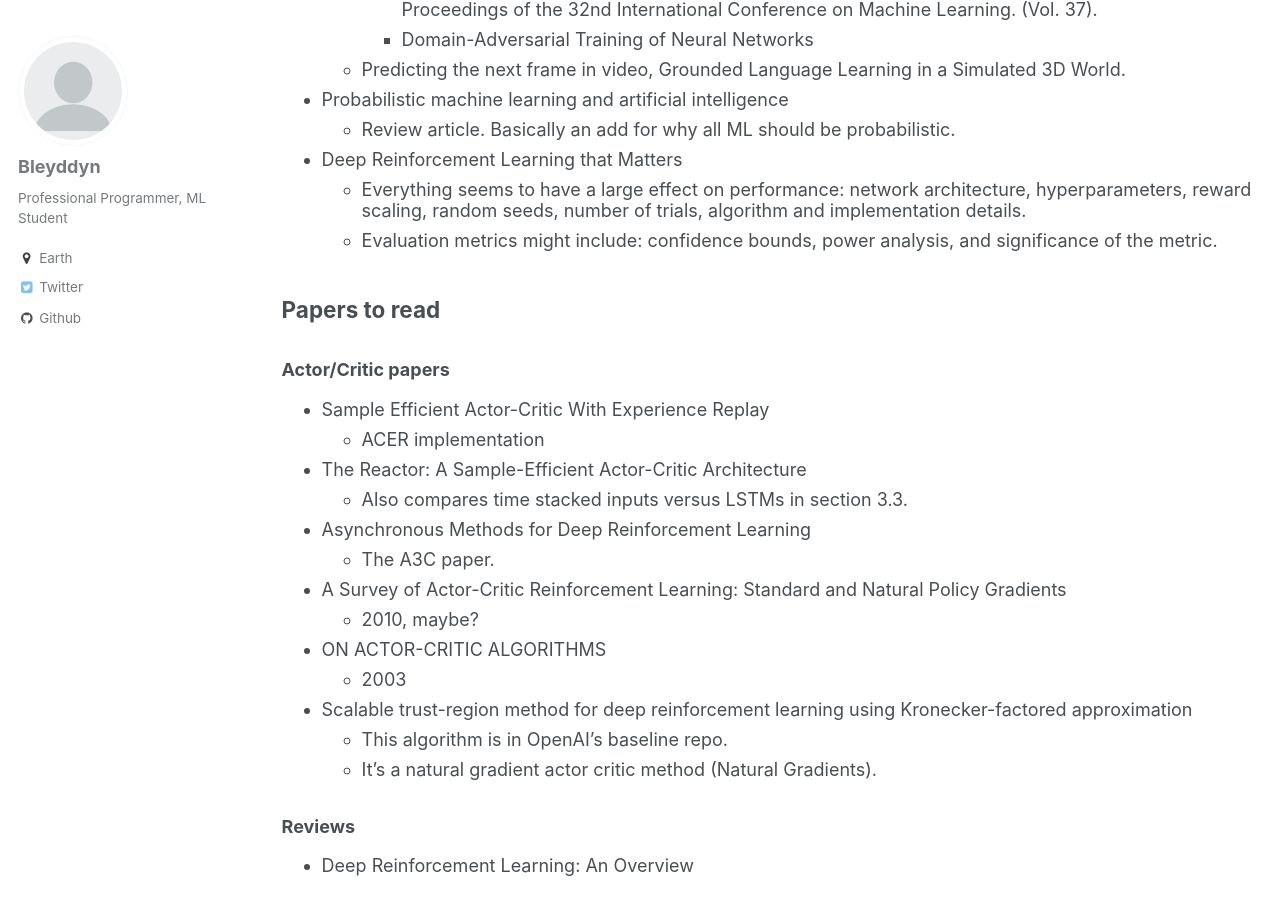
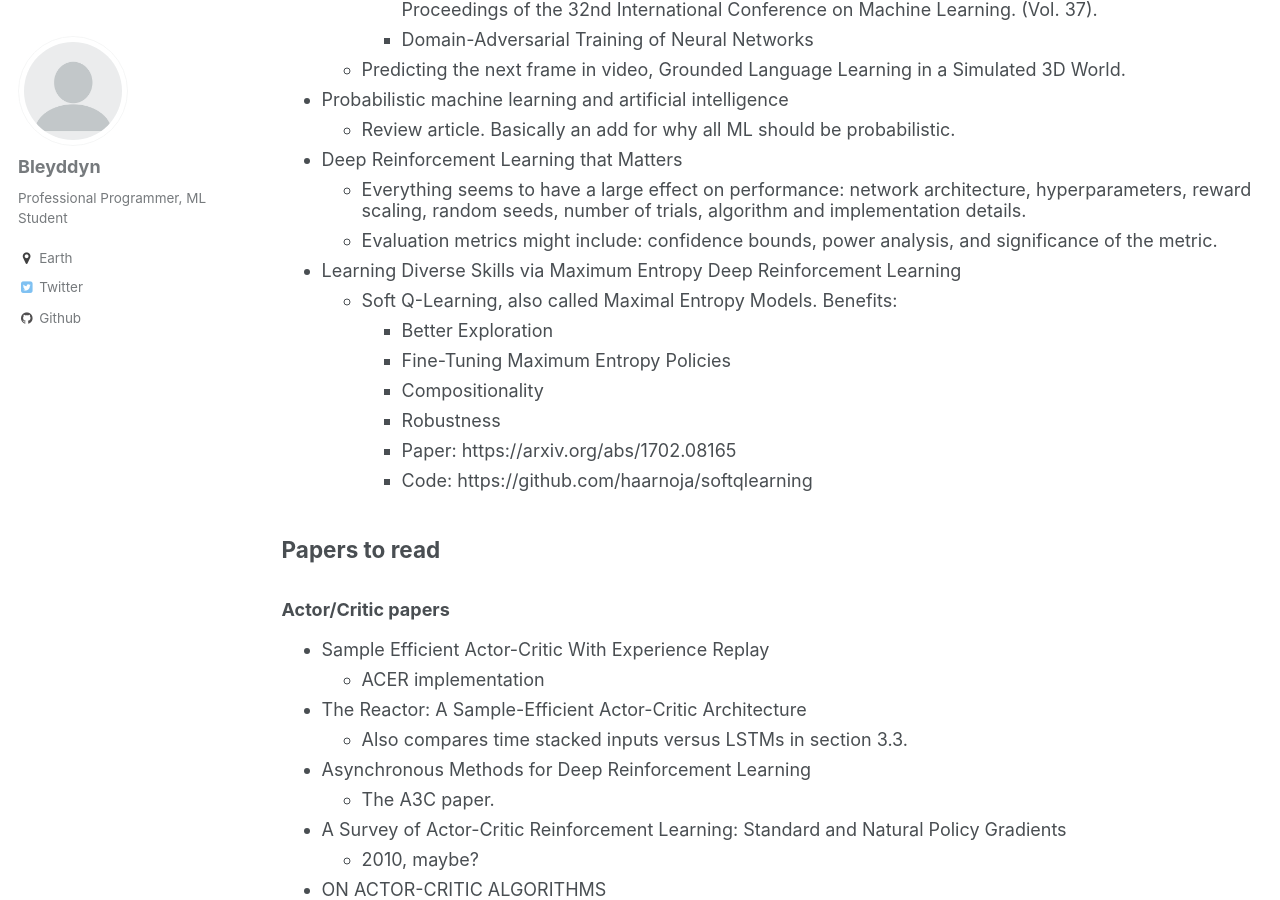
Before and after one commit to Bleyddyn/Bleyddyn.github.io, a Jekyll site: the page built from _pages/publications.md, in a window 1280 px wide and 900 px high, scrolled down 3143 px. Built offline with Jekyll 4.4.1, drawn with Linux system fonts in a browser that asks for light colours; some of the changed text lies outside the part shown.

Commit message:
More papers.

```diff
--- a/_pages/publications.md
+++ b/_pages/publications.md
@@ -48,6 +48,14 @@ author_profile: true
 * [Deep Reinforcement Learning that Matters](https://arxiv.org/abs/1709.06560)
   * Everything seems to have a large effect on performance: network architecture, hyperparameters, reward scaling, random seeds, number of trials, algorithm and implementation details.
   * Evaluation metrics might include: confidence bounds, power analysis, and significance of the metric.
+* [Learning Diverse Skills via Maximum Entropy Deep Reinforcement Learning](http://bair.berkeley.edu/blog/2017/10/06/soft-q-learning/)
+  * Soft Q-Learning, also called Maximal Entropy Models. Benefits:
+    * Better Exploration
+    * Fine-Tuning Maximum Entropy Policies
+    * Compositionality
+    * Robustness
+    * Paper: https://arxiv.org/abs/1702.08165
+    * Code: https://github.com/haarnoja/softqlearning
 
 ## Papers to read
 
@@ -167,3 +175,5 @@ ss [Concrete Dropout](https://arxiv.org/abs/1705.07832)
 * [Language Grounding for Robotics accepted papers](https://robonlp2017.github.io/accepted.html)
 * Yuke Zhu, Roozbeh Mottaghi, Eric Kolve, Joseph J Lim, Abhinav Gupta, Li Fei- Fei, and Ali Farhadi. Target-driven Visual Navigation in Indoor Scenes using Deep Reinforcement Learning. In ICRA, 2017.
 * [Augmenting End-to-End Dialog Systems with Commonsense Knowledge](https://arxiv.org/abs/1709.05453)
+* [Predictive representations can link model-based reinforcement learning to model-free mechanisms](http://journals.plos.org/ploscompbiol/article?id=10.1371/journal.pcbi.1005768)
+* [Neural Task Programming: Learning to Generalize Across Hierarchical Tasks](https://arxiv.org/abs/1710.01813)
```
